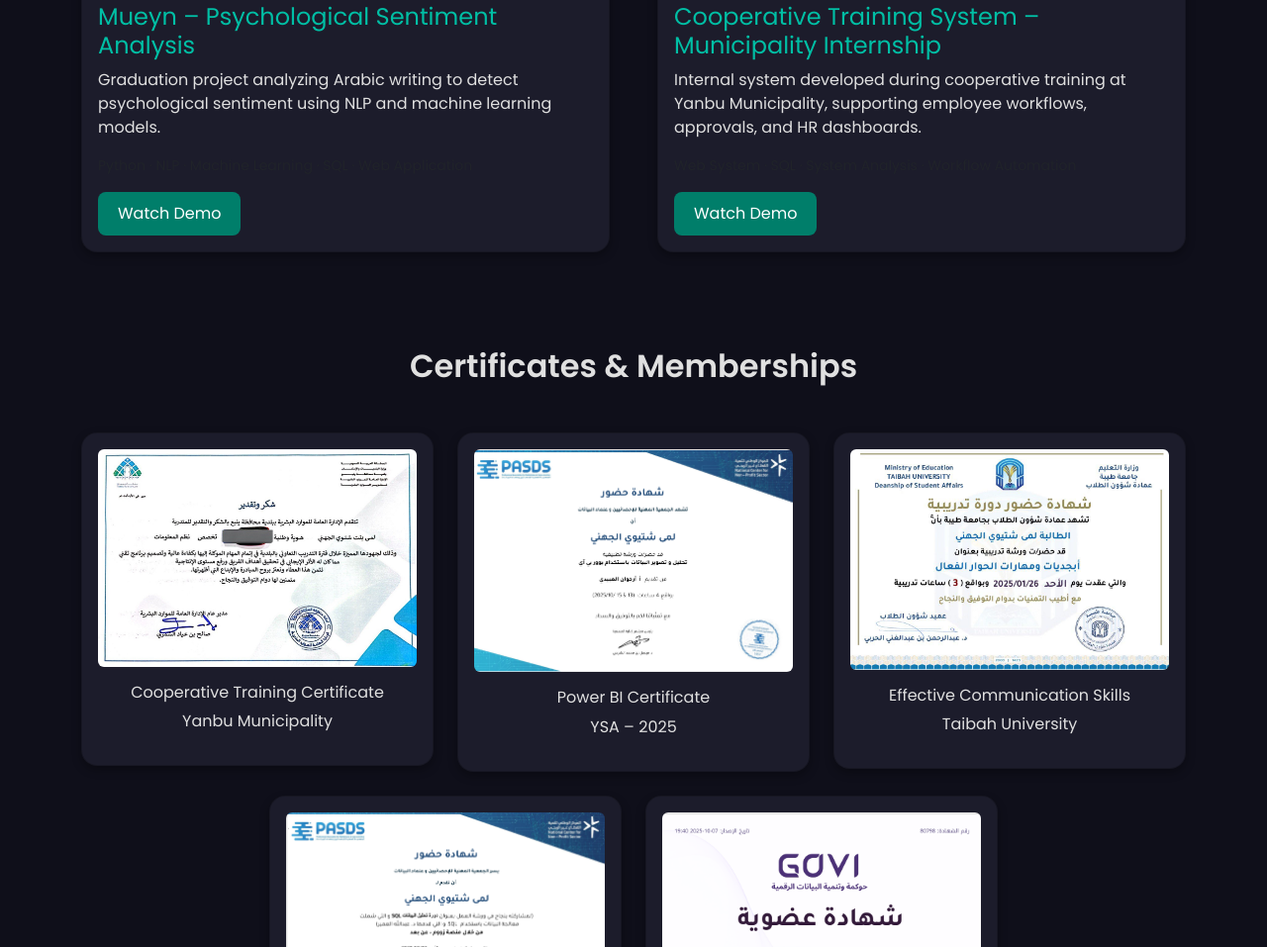
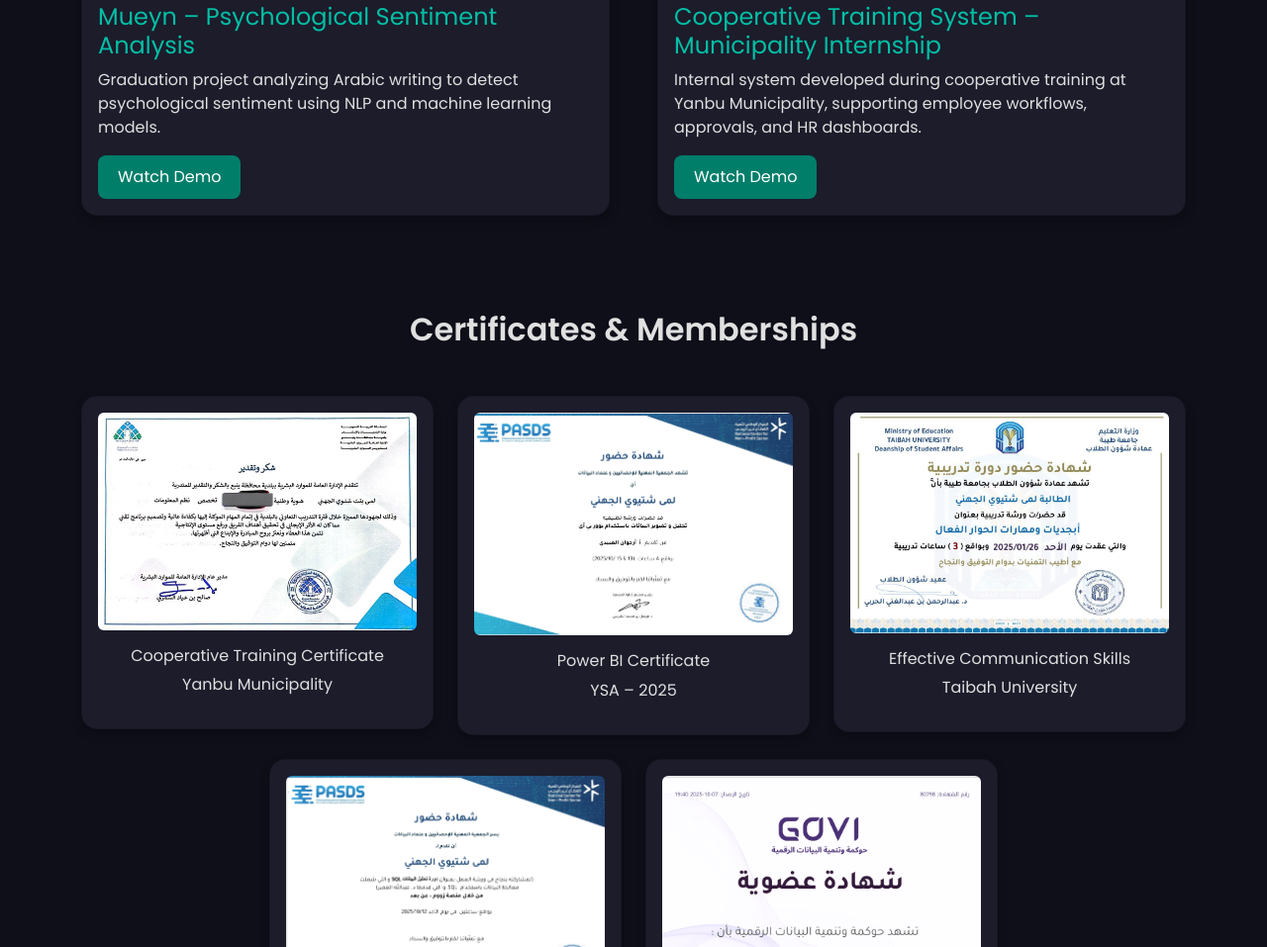
Before and after one commit to Lama-Aljohani/Portfolio, a plain HTML site: page index.html in a window 1280 px wide. Shown: the part 1934-2891 px from the top of the page at 99% size. Drawn offline with nearby package versions, Linux system fonts and the light colour scheme.

Commit message:
Update HTML file

```diff
--- a/index.html
+++ b/index.html
@@ -182,9 +182,7 @@
               psychological sentiment using NLP and machine learning models.
             </p>
 
-            <p class="small text-muted">
-              Python · NLP · Machine Learning · SQL · Web Application
-            </p>
+
 
             <a href="https://youtu.be/GaPa3twRAzw"
                target="_blank"
@@ -259,9 +257,6 @@
               supporting employee workflows, approvals, and HR dashboards.
             </p>
 
-            <p class="small text-muted">
-              Web System · SQL · System Analysis · Workflow Automation
-            </p>
 
             <a href="https://youtu.be/ooLwvRm8v3w"
                target="_blank"
```
